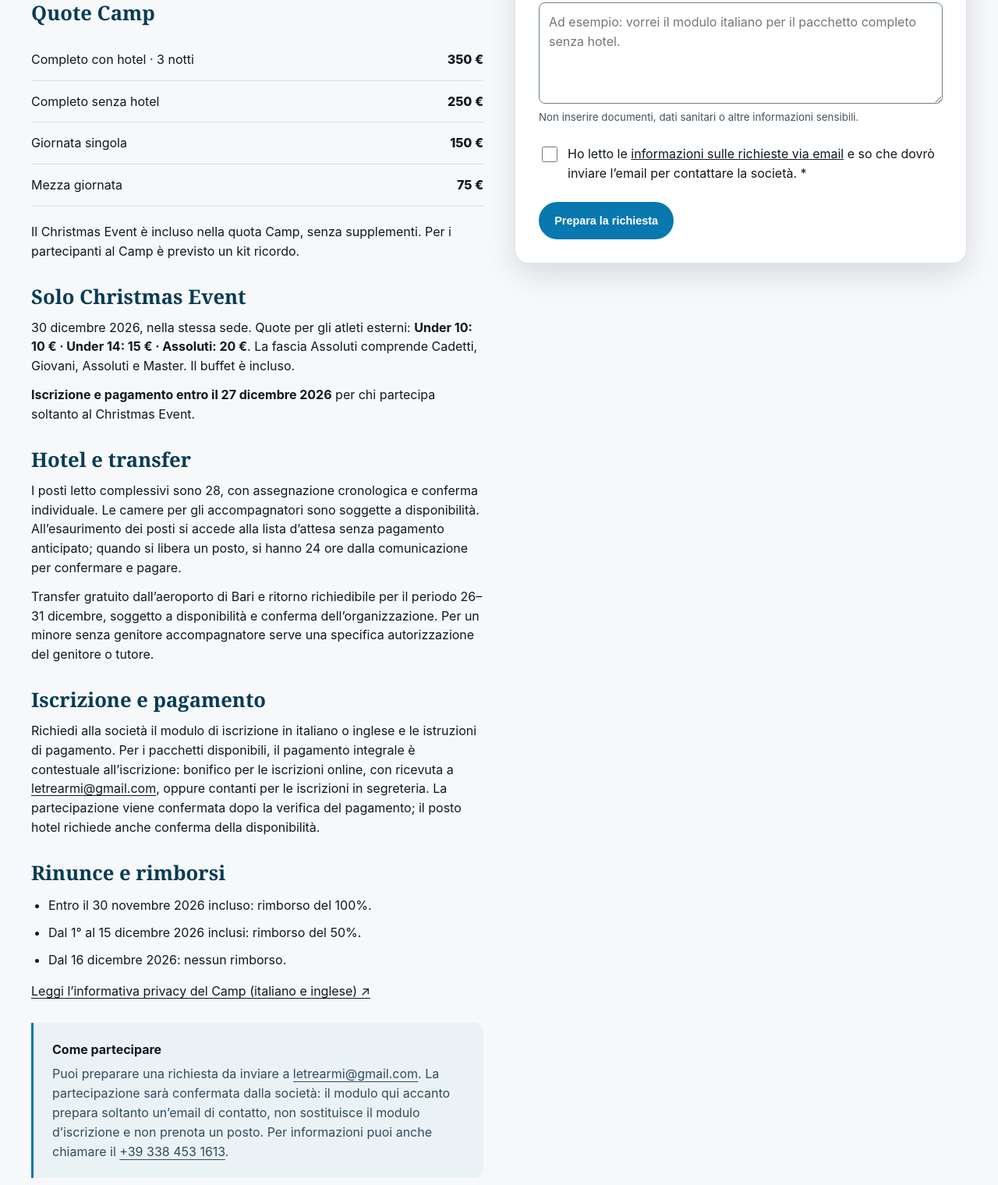
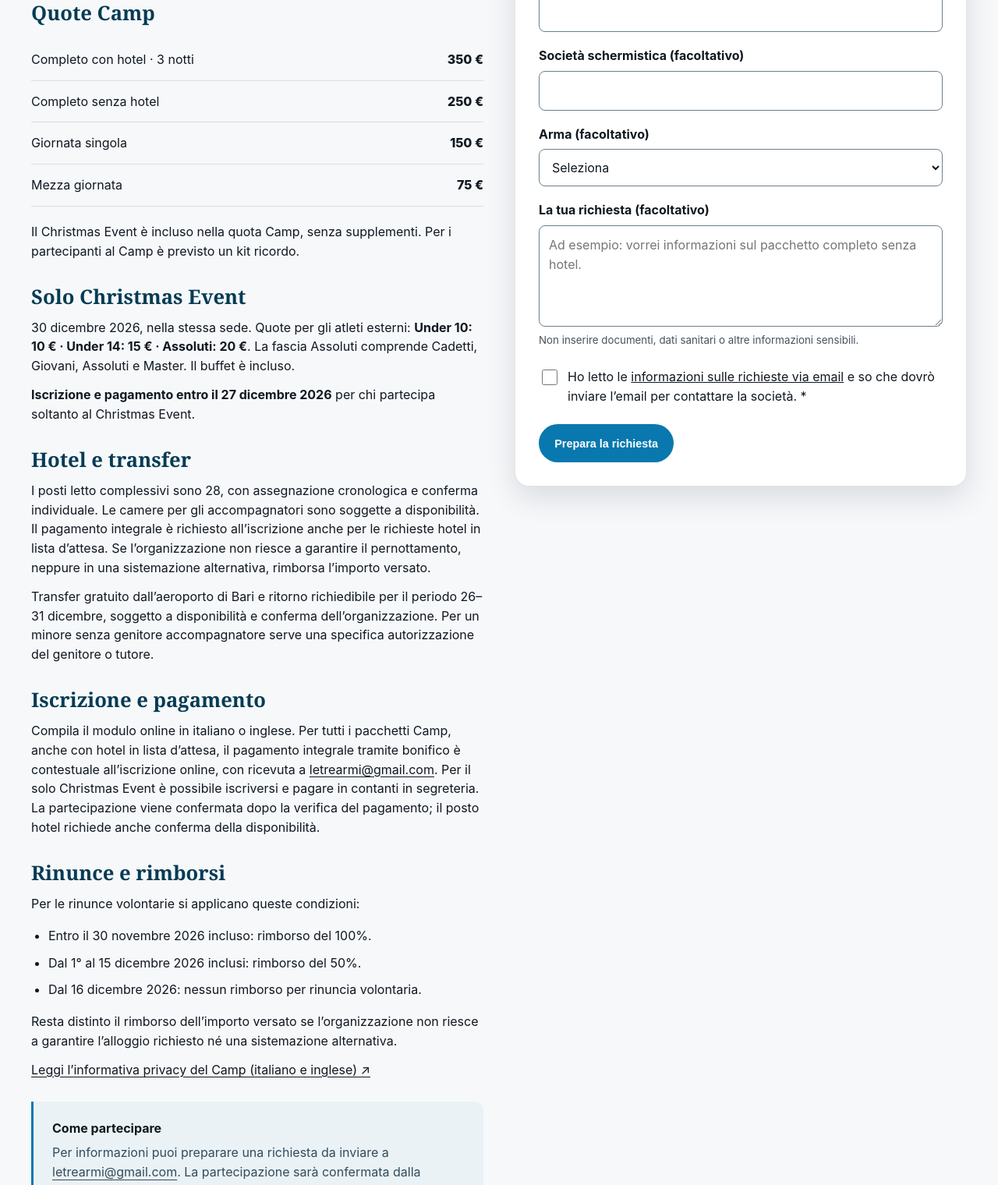
Before and after one commit to teodoricodavella-stack/le-tre-armi-sito, a plain HTML site: page winter-fencing-camp.html in a window 1280 px wide. Shown: the part 1280-2800 px from the top of the page at 78% size. Drawn offline with Linux system fonts and the light colour scheme.

Commit message:
Collega iscrizioni Camp IT/EN e aggiorna condizioni hotel confermate

```diff
--- a/camp.js
+++ b/camp.js
@@ -20,7 +20,7 @@ form?.addEventListener('submit', event => {
     ...(clean(data.get('club')) ? [`Società schermistica: ${clean(data.get('club'))}`] : []),
     ...(clean(data.get('weapon')) ? [`Arma: ${clean(data.get('weapon'))}`] : []),
     '',
-    clean(data.get('message')) || 'Vorrei ricevere il modulo di iscrizione e verificare la disponibilità.',
+    clean(data.get('message')) || 'Vorrei informazioni sul Camp e verificare la disponibilità.',
     '',
     'Resto in attesa delle informazioni e della conferma della società. Grazie.'
   ].join('\n');
--- a/styles.css
+++ b/styles.css
@@ -32,7 +32,7 @@
     .btn-primary:hover{transform:translateY(-1px);filter:brightness(.96)}
     .btn-ghost{border-color:rgba(255,255,255,.5);color:white;background:transparent}
     .btn-light{border-color:var(--accent);color:var(--navy);background:transparent}
-    main[id], section[id]{scroll-margin-top:84px}
+    main[id], section[id], .form-panel[id]{scroll-margin-top:84px}
     .section{padding:84px 0}
     .section-head{display:flex;justify-content:space-between;align-items:end;gap:30px;margin-bottom:34px}
     .section-head p{max-width:620px;color:var(--muted)}
@@ -115,7 +115,7 @@
       .gallery .photo{min-height:270px}.gallery-side .photo{min-height:150px}
     }
     @media (max-width: 560px){
-      main[id], section[id]{scroll-margin-top:72px}
+      main[id], section[id], .form-panel[id]{scroll-margin-top:72px}
       .wrap{width:min(var(--max),calc(100% - 24px))}
       .nav{height:70px}.brand strong{font-size:.92rem}.brand{min-width:0}.brand-logo{width:50px;height:50px}
       .hero-inner{padding:92px 0 58px}.hero{min-height:590px}
--- a/winter-fencing-camp.html
+++ b/winter-fencing-camp.html
@@ -17,13 +17,13 @@
 <h3>Il programma</h3><p><strong>27, 28 e 29 dicembre:</strong> allenamenti al mattino e al pomeriggio, con il Maestro Federale Teodorico D’Avella e i tecnici Jean-Paul Garin e Luigi Alvinale.</p><p><strong>30 dicembre:</strong> Christmas Event, gara di spada aperta anche agli atleti esterni al Camp. Gli orari precisi saranno comunicati agli iscritti.</p>
 <h3>Quote Camp</h3><dl class="price-list"><div><dt>Completo con hotel · 3 notti</dt><dd>350 €</dd></div><div><dt>Completo senza hotel</dt><dd>250 €</dd></div><div><dt>Giornata singola</dt><dd>150 €</dd></div><div><dt>Mezza giornata</dt><dd>75 €</dd></div></dl><p>Il Christmas Event è incluso nella quota Camp, senza supplementi. Per i partecipanti al Camp è previsto un kit ricordo.</p>
 <h3>Solo Christmas Event</h3><p>30 dicembre 2026, nella stessa sede. Quote per gli atleti esterni: <strong>Under 10: 10 € · Under 14: 15 € · Assoluti: 20 €</strong>. La fascia Assoluti comprende Cadetti, Giovani, Assoluti e Master. Il buffet è incluso.</p><p><strong>Iscrizione e pagamento entro il 27 dicembre 2026</strong> per chi partecipa soltanto al Christmas Event.</p>
-<h3>Hotel e transfer</h3><p>I posti letto complessivi sono 28, con assegnazione cronologica e conferma individuale. Le camere per gli accompagnatori sono soggette a disponibilità. All’esaurimento dei posti si accede alla lista d’attesa senza pagamento anticipato; quando si libera un posto, si hanno 24 ore dalla comunicazione per confermare e pagare.</p><p>Transfer gratuito dall’aeroporto di Bari e ritorno richiedibile per il periodo 26–31 dicembre, soggetto a disponibilità e conferma dell’organizzazione. Per un minore senza genitore accompagnatore serve una specifica autorizzazione del genitore o tutore.</p>
-<h3>Iscrizione e pagamento</h3><p>Richiedi alla società il modulo di iscrizione in italiano o inglese e le istruzioni di pagamento. Per i pacchetti disponibili, il pagamento integrale è contestuale all’iscrizione: bonifico per le iscrizioni online, con ricevuta a <a href="mailto:letrearmi@gmail.com">letrearmi@gmail.com</a>, oppure contanti per le iscrizioni in segreteria. La partecipazione viene confermata dopo la verifica del pagamento; il posto hotel richiede anche conferma della disponibilità.</p>
-<h3>Rinunce e rimborsi</h3><ul><li>Entro il 30 novembre 2026 incluso: rimborso del 100%.</li><li>Dal 1° al 15 dicembre 2026 inclusi: rimborso del 50%.</li><li>Dal 16 dicembre 2026: nessun rimborso.</li></ul>
+<h3>Hotel e transfer</h3><p>I posti letto complessivi sono 28, con assegnazione cronologica e conferma individuale. Le camere per gli accompagnatori sono soggette a disponibilità. Il pagamento integrale è richiesto all’iscrizione anche per le richieste hotel in lista d’attesa. Se l’organizzazione non riesce a garantire il pernottamento, neppure in una sistemazione alternativa, rimborsa l’importo versato.</p><p>Transfer gratuito dall’aeroporto di Bari e ritorno richiedibile per il periodo 26–31 dicembre, soggetto a disponibilità e conferma dell’organizzazione. Per un minore senza genitore accompagnatore serve una specifica autorizzazione del genitore o tutore.</p>
+<h3>Iscrizione e pagamento</h3><p>Compila il modulo online in italiano o inglese. Per tutti i pacchetti Camp, anche con hotel in lista d’attesa, il pagamento integrale tramite bonifico è contestuale all’iscrizione online, con ricevuta a <a href="mailto:letrearmi@gmail.com">letrearmi@gmail.com</a>. Per il solo Christmas Event è possibile iscriversi e pagare in contanti in segreteria. La partecipazione viene confermata dopo la verifica del pagamento; il posto hotel richiede anche conferma della disponibilità.</p>
+<h3>Rinunce e rimborsi</h3><p>Per le rinunce volontarie si applicano queste condizioni:</p><ul><li>Entro il 30 novembre 2026 incluso: rimborso del 100%.</li><li>Dal 1° al 15 dicembre 2026 inclusi: rimborso del 50%.</li><li>Dal 16 dicembre 2026: nessun rimborso per rinuncia volontaria.</li></ul><p>Resta distinto il rimborso dell’importo versato se l’organizzazione non riesce a garantire l’alloggio richiesto né una sistemazione alternativa.</p>
 <p><a href="https://docs.google.com/document/d/1kthEHyD0HVqTdhJUYv07fknW_BDPm1JK-Kx5mVcdjgI/edit?usp=drivesdk" target="_blank" rel="noopener noreferrer">Leggi l’informativa privacy del Camp (italiano e inglese) ↗</a></p>
-</div><div class="notice"><strong>Come partecipare</strong><p>Puoi preparare una richiesta da inviare a <a href="mailto:letrearmi@gmail.com">letrearmi@gmail.com</a>. La partecipazione sarà confermata dalla società: il modulo qui accanto prepara soltanto un’email di contatto, non sostituisce il modulo d’iscrizione e non prenota un posto. Per informazioni puoi anche chiamare il <a href="tel:+393384531613">+39 338 453 1613</a>.</p></div></div>
-<div class="form-panel" id="richiesta"><h2>Richiedi il modulo d’iscrizione</h2><p>Richiedi il modulo in italiano o inglese e verifica la disponibilità. Compila i campi per preparare l’email. Dovrai poi inviarla dal tuo programma di posta. I campi contrassegnati con * sono obbligatori.</p>
-<form id="camp-request"><div class="field"><label for="contact-name">Il tuo nome e cognome *</label><input id="contact-name" name="contactName" autocomplete="name" required maxlength="100"><small>Se l’atleta è minorenne, la richiesta deve essere inviata da un genitore o tutore.</small></div><div class="field"><label for="contact-email">La tua email *</label><input id="contact-email" name="email" type="email" autocomplete="email" required maxlength="180"></div><div class="field"><label for="club">Società schermistica (facoltativo)</label><input id="club" name="club" maxlength="120" autocomplete="organization"></div><div class="field"><label for="weapon">Arma (facoltativo)</label><select id="weapon" name="weapon"><option value="">Seleziona</option><option>Spada</option></select></div><div class="field"><label for="message">La tua richiesta (facoltativo)</label><textarea id="message" name="message" maxlength="1500" placeholder="Ad esempio: vorrei il modulo italiano per il pacchetto completo senza hotel."></textarea><small>Non inserire documenti, dati sanitari o altre informazioni sensibili.</small></div><div class="check"><input type="checkbox" id="acknowledgement" required><label for="acknowledgement">Ho letto le <a href="privacy.html#richieste" target="_blank" rel="noopener">informazioni sulle richieste via email</a> e so che dovrò inviare l’email per contattare la società. *</label></div><button class="btn btn-primary" type="submit">Prepara la richiesta</button></form>
+</div><div class="notice"><strong>Come partecipare</strong><p>Per informazioni puoi preparare una richiesta da inviare a <a href="mailto:letrearmi@gmail.com">letrearmi@gmail.com</a>. La partecipazione sarà confermata dalla società: il modulo qui accanto prepara soltanto un’email di contatto, non sostituisce il modulo d’iscrizione e non prenota un posto. Per informazioni puoi anche chiamare il <a href="tel:+393384531613">+39 338 453 1613</a>.</p></div></div>
+<div class="form-panel" id="richiesta"><h2>Iscriviti al Camp</h2><p>Scegli la lingua e compila il modulo ufficiale su Google Moduli. Per un atleta minorenne deve compilare un genitore o tutore.</p><div class="form-actions"><a class="btn btn-primary" href="https://docs.google.com/forms/d/e/1FAIpQLSdDropyo5FLanTRazDym57MmY0r-r4ZsI4GtCfE4uXo1DJ6Kg/viewform?usp=header" target="_blank" rel="noopener noreferrer">Iscrizione in italiano ↗</a><a class="btn btn-light" href="https://docs.google.com/forms/d/e/1FAIpQLSdMPNvP0kGIHGeOYmBtJvg83-V8uXphUi9lshjKjv3y88sZuQ/viewform?usp=header" target="_blank" rel="noopener noreferrer" lang="en">Register in English ↗</a></div><p>Hotel e transfer richiedono una conferma separata della società. Il modulo contiene l’informativa privacy, le condizioni e le istruzioni di pagamento.</p><h3>Hai bisogno di informazioni?</h3><p>Compila i campi per preparare un’email alla società. Dovrai poi inviarla dal tuo programma di posta. I campi contrassegnati con * sono obbligatori.</p>
+<form id="camp-request"><div class="field"><label for="contact-name">Il tuo nome e cognome *</label><input id="contact-name" name="contactName" autocomplete="name" required maxlength="100"><small>Se l’atleta è minorenne, la richiesta deve essere inviata da un genitore o tutore.</small></div><div class="field"><label for="contact-email">La tua email *</label><input id="contact-email" name="email" type="email" autocomplete="email" required maxlength="180"></div><div class="field"><label for="club">Società schermistica (facoltativo)</label><input id="club" name="club" maxlength="120" autocomplete="organization"></div><div class="field"><label for="weapon">Arma (facoltativo)</label><select id="weapon" name="weapon"><option value="">Seleziona</option><option>Spada</option></select></div><div class="field"><label for="message">La tua richiesta (facoltativo)</label><textarea id="message" name="message" maxlength="1500" placeholder="Ad esempio: vorrei informazioni sul pacchetto completo senza hotel."></textarea><small>Non inserire documenti, dati sanitari o altre informazioni sensibili.</small></div><div class="check"><input type="checkbox" id="acknowledgement" required><label for="acknowledgement">Ho letto le <a href="privacy.html#richieste" target="_blank" rel="noopener">informazioni sulle richieste via email</a> e so che dovrò inviare l’email per contattare la società. *</label></div><button class="btn btn-primary" type="submit">Prepara la richiesta</button></form>
 <noscript><div class="notice">Per partecipare scrivi direttamente a <a href="mailto:letrearmi@gmail.com">letrearmi@gmail.com</a>, indicando Winter Fencing Camp 2026.</div></noscript>
 <div id="request-preview" class="request-preview" hidden><h3>La tua email è pronta</h3><p>Non è stata inviata. Apri il programma di posta e premi Invia; in alternativa copia il testo e scrivi a <strong>letrearmi@gmail.com</strong>.</p><label for="email-preview">Testo della richiesta</label><textarea id="email-preview" readonly></textarea><div class="form-actions"><a class="btn btn-primary" id="email-link" href="mailto:letrearmi@gmail.com">Apri email da inviare</a><button type="button" class="btn btn-light" id="copy-request">Copia il testo</button></div><p id="form-status" class="status" role="status" aria-live="polite"></p></div>
 </div></div></section></main><footer><div class="wrap footer-inner"><span>© 2026 S.S.D. Le Tre Armi Fencing Academy · Trani</span><a href="privacy.html">Privacy e uso del sito</a></div></footer></body></html>
```
Also changed, not shown: 1 other file.
